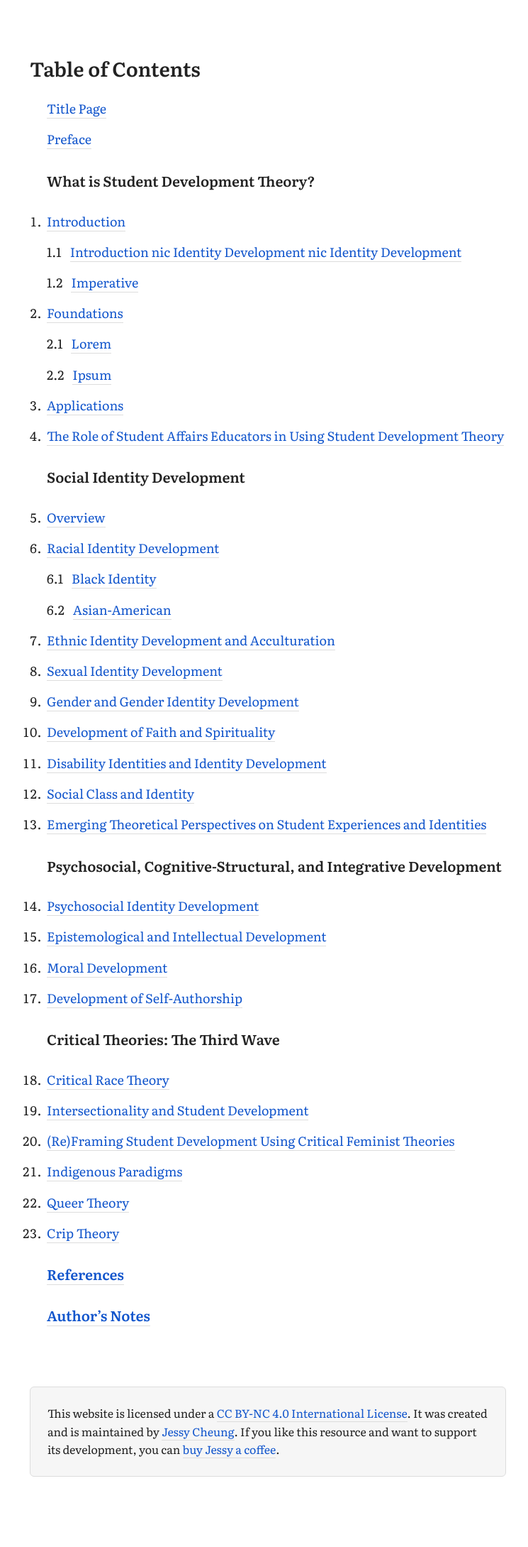
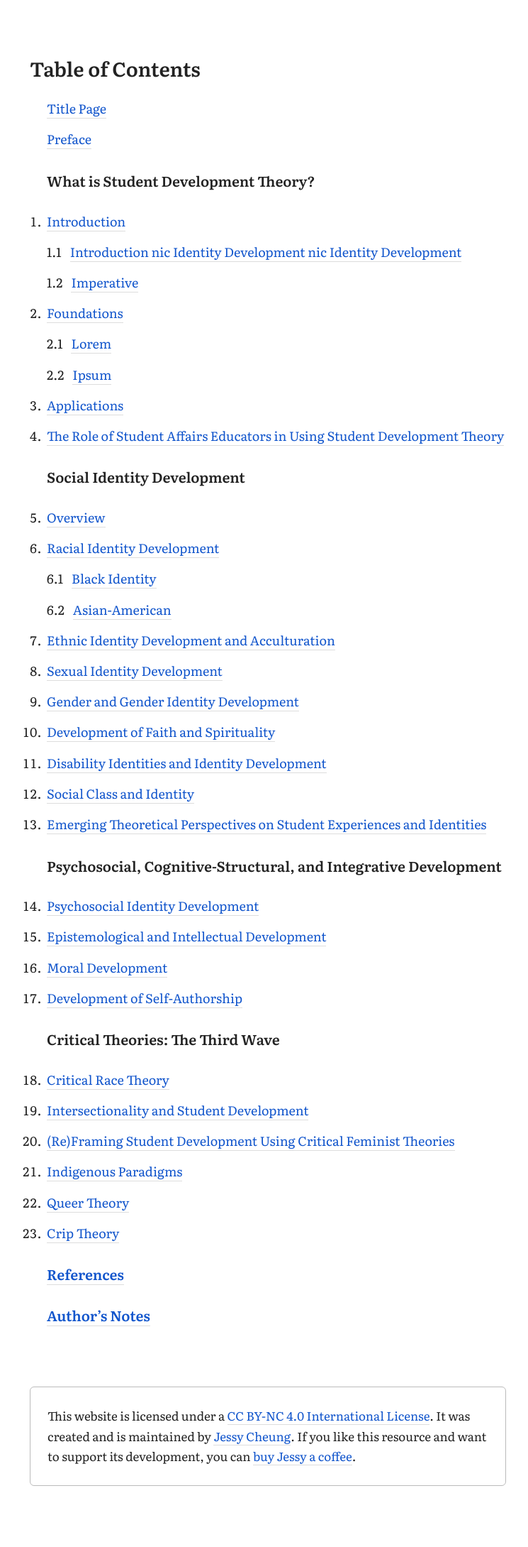
Before and after one commit to jl-c/jl-c.github.io, a Jekyll site: the page toc.html, which Jekyll copies as it is, in a window 1280 px wide. Shown: the whole page at 71% size, without its empty margins (262-1007 px from the left). Built offline with Jekyll 4.4.1, drawn with Linux system fonts in a browser that asks for light colours.

Commit message:
Update and rename sandbox2.html to toc.html

```diff
--- a/sandbox2.html
+++ b/toc.html
@@ -1,6 +1,3 @@
-
-
-
 <!DOCTYPE html>
 <html lang=en>
 <head>
@@ -60,13 +57,12 @@ color:#15c;
 }
 
 footer {
-background:#f6f6f6;
-border:1px solid #ddd;
+border:1px solid #bbb;
 border-radius:6px;
-line-height:1.6rem;
+line-height:1.8rem;
 max-width:39rem;
-margin:5.4rem 0;
-padding:1.5rem
+margin:5.4rem auto;
+padding:1.6rem 1.5rem
 }
 
 ol {
@@ -91,6 +87,7 @@ body {margin:1.5rem 1.5rem 0}
 
 @media screen and (min-width:45rem){
 body {margin:1.5rem auto 0}
+footer{font-size:1.0625rem}
 }
 
 @media screen and (min-width:48rem){
```
